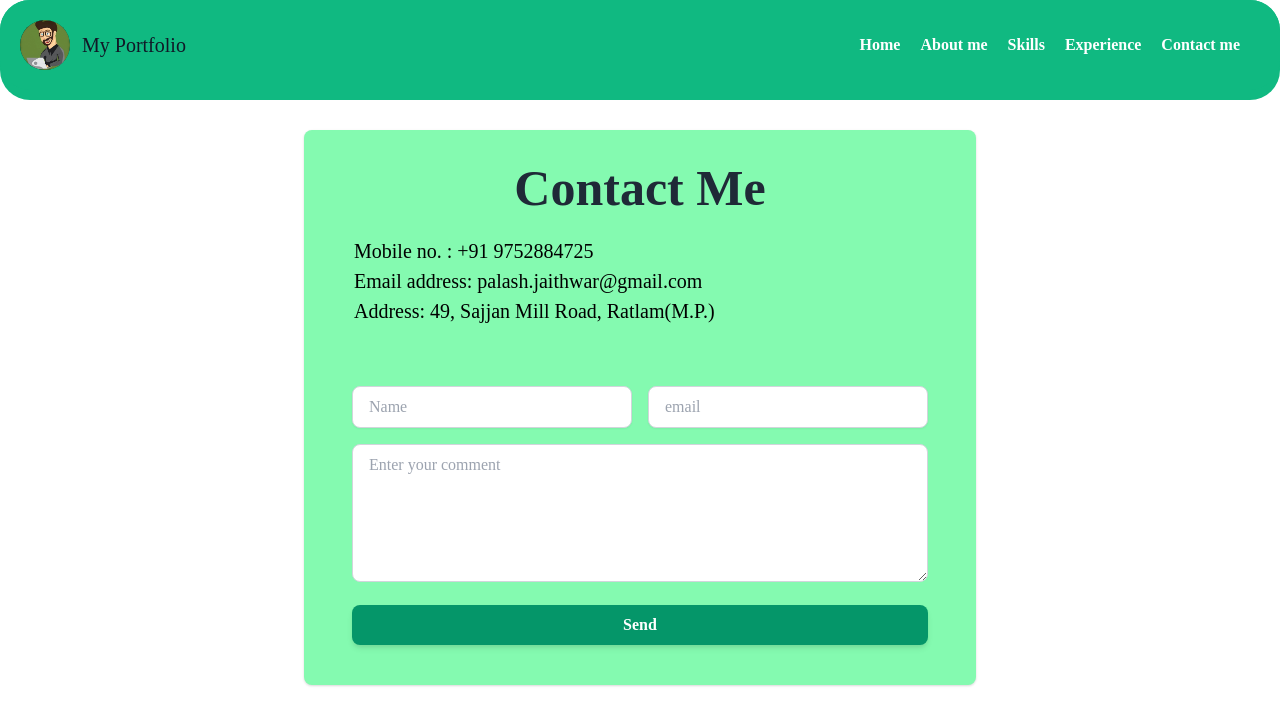
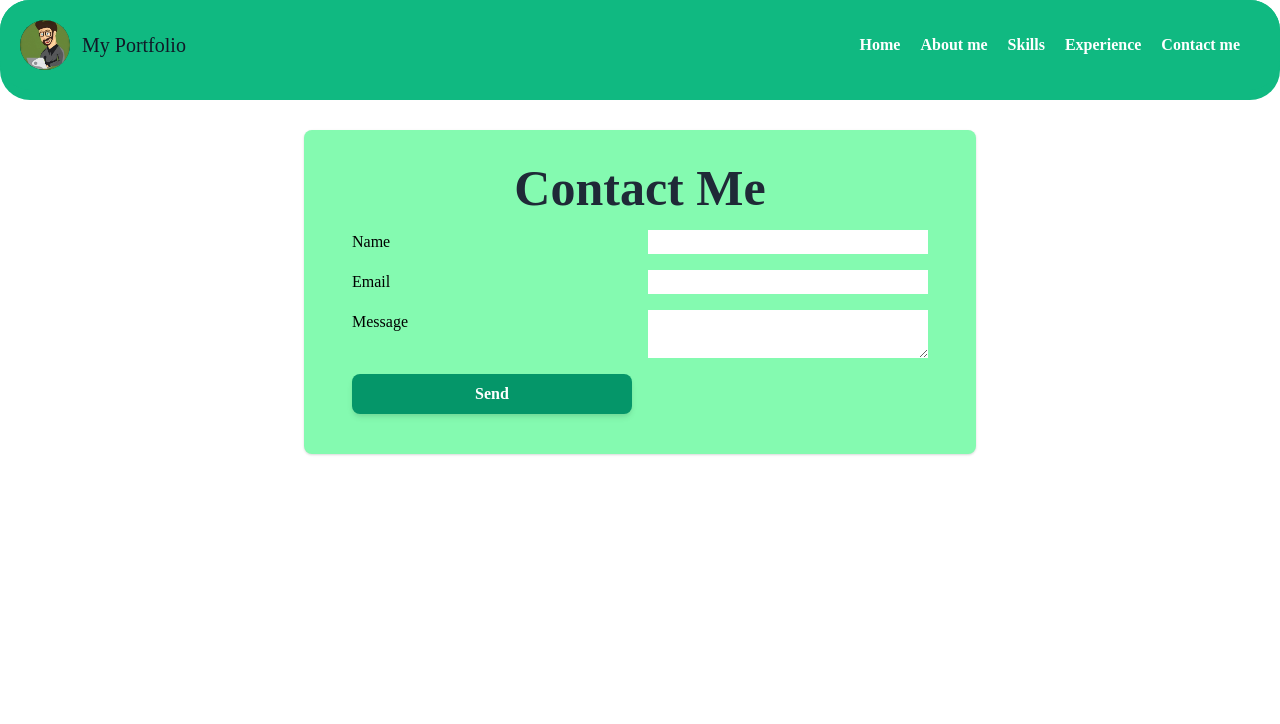
Before and after one commit to pjaithwar/portfolio, a React (Create React App) app: page /contact in a window 1280 px wide. Shown: the top 724 px of the page. Built offline with nearby package versions, Linux system fonts and the light colour scheme.

Commit message:
added receive email feature

```diff
--- a/package.json
+++ b/package.json
@@ -7,6 +7,7 @@
     "@testing-library/jest-dom": "^5.14.1",
     "@testing-library/react": "^11.2.7",
     "@testing-library/user-event": "^12.8.3",
+    "emailjs-com": "^3.1.0",
     "react": "^17.0.2",
     "react-dom": "^17.0.2",
     "react-router-dom": "^5.2.0",
--- a/src/Components/ContactMe.js
+++ b/src/Components/ContactMe.js
@@ -1,40 +1,40 @@
 import React from 'react';
+import emailjs from 'emailjs-com';
+import{ init } from 'emailjs-com';
+init("user_E7v11h5kTFbt5ke42zWlB");
+const ContactMe = () => {
+    function sendEmail(e) {
+        e.preventDefault();
 
-const ContactMe = () => {
-    return(
+        emailjs.sendForm('service_ctrg68i', 'template_ih8fc5j', e.target, 'user_E7v11h5kTFbt5ke42zWlB')
+          .then((result) => {
+              console.log(result.text);
+          }, (error) => {
+              console.log(error.text);
+          });
+          e.target.reset();
+      }
+    return (
 
-<form className="flex" style={{paddingTop:90}}>
-    <div style={{backgroundColor:"#84fab0"}} className="w-full max-w-2xl px-5 py-10 m-auto mt-10 bg-white rounded-lg shadow dark:bg-gray-800">
-        <div style={{fontWeight:"bold",fontSize:50,fontFamily:'"Times New Roman"'}} className="mb-6 text-3xl font-light text-center text-gray-800 dark:text-white">
-            Contact Me
-        </div>
-        <div style={{fontSize:20,margin:30,paddingBottom:30,fontFamily:"sans-serif"}}>
-            <p>Mobile no. : +91 9752884725</p>
-            <p>Email address: palash.jaithwar@gmail.com</p>
-            <p>Address: 49, Sajjan Mill Road, Ratlam(M.P.)</p>
-        </div>
-        <div className="grid max-w-xl grid-cols-2 gap-4 m-auto">
-            <div className="col-span-2 lg:col-span-1">
-                <div className=" relative ">
-                    <input type="text" id="contact-form-name" className=" rounded-lg border-transparent flex-1 appearance-none border border-gray-300 w-full py-2 px-4 bg-white text-gray-700 placeholder-gray-400 shadow-sm text-base focus:outline-none focus:ring-2 focus:ring-purple-600 focus:border-transparent" placeholder="Name"/>
-                    </div>
+        <form onSubmit={sendEmail} className="flex" style={{ paddingTop: 90 }}>
+            <div style={{ backgroundColor: "#84fab0" }} className="w-full max-w-2xl px-5 py-10 m-auto mt-10 bg-white rounded-lg shadow dark:bg-gray-800">
+                <div style={{ fontWeight: "bold", fontSize: 50, fontFamily: '"Times New Roman"' }} className="mb-6 text-3xl font-light text-center text-gray-800 dark:text-white">
+                    Contact Me
                 </div>
-                <div className="col-span-2 lg:col-span-1">
-                    <div className=" relative ">
-                        <input type="text" id="contact-form-email" className=" rounded-lg border-transparent flex-1 appearance-none border border-gray-300 w-full py-2 px-4 bg-white text-gray-700 placeholder-gray-400 shadow-sm text-base focus:outline-none focus:ring-2 focus:ring-purple-600 focus:border-transparent" placeholder="email"/>
-                        </div>
-                    </div>
-                    <div className="col-span-2">
-                        <label className="text-gray-700" for="name">
-                            <textarea className="flex-1 appearance-none border border-gray-300 w-full py-2 px-4 bg-white text-gray-700 placeholder-gray-400 rounded-lg text-base focus:outline-none focus:ring-2 focus:ring-purple-600 focus:border-transparent" id="comment" placeholder="Enter your comment" name="comment" rows="5" cols="40">
-                            </textarea>
-                        </label>
-                    </div>
-                    <div className="col-span-2 text-right">
-                        <button type="submit" className="py-2 px-4  bg-green-600 hover:bg-green-700 focus:ring-indigo-500 focus:ring-offset-indigo-200 text-white w-full transition ease-in duration-200 text-center text-base font-semibold shadow-md focus:outline-none focus:ring-2 focus:ring-offset-2  rounded-lg ">
+
+                <div className="grid max-w-xl grid-cols-2 gap-4 m-auto">
+
+                    <label>Name</label>
+                    <input type="text" name="from_name" />
+                    <label>Email</label>
+                    <input type="email" name="from_email" />
+                    <label>Message</label>
+                    <textarea name="message" />
+
+                    <button type="submit" className="py-2 px-4  bg-green-600 hover:bg-green-700 focus:ring-indigo-500 focus:ring-offset-indigo-200 text-white w-full transition ease-in duration-200 text-center text-base font-semibold shadow-md focus:outline-none focus:ring-2 focus:ring-offset-2  rounded-lg ">
                             Send
                         </button>
-                    </div>
+
                 </div>
             </div>
         </form>
--- a/src/Components/HomePage.js
+++ b/src/Components/HomePage.js
@@ -14,7 +14,7 @@ const HomePage =()=>{
         <section className="text-gray-600 body-font">
   <div className="container mx-auto flex px-5 py-24 md:flex-row flex-col items-center">
     <div className="lg:flex-grow md:w-1/2 lg:pr-24 md:pr-16 flex flex-col md:items-start md:text-left mb-16 md:mb-0 items-center text-center" style={{paddingTop:80}}>
-      <h1 className="title-font sm:text-4xl text-3xl mb-4 font-medium text-gray-900" style={{fontFamily:'"Times New Roman"', fontSize:45}}>I'm Palash Jaithwar
+      <h1 className="title-font sm:text-4xl text-3xl mb-4 font-medium text-gray-900" style={{fontFamily:'"Times New Roman"', fontSize:45}}>Palash Jaithwar
       </h1>
       <p className="mb-8 leading-relaxed" style={{fontSize:20, color:"black", fontWeight:"bold"}}>Hi There!</p>
       <p className="mb-8 leading-relaxed">I'm Palash Jaithwar a MERN Stack Developer, Cross-platform Mobile Developer and also a Guitarist.</p>
--- a/src/Components/Portfolio.js
+++ b/src/Components/Portfolio.js
@@ -14,7 +14,7 @@ const HomePage =()=>{
         <section className="text-gray-600 body-font">
   <div className="container mx-auto flex px-5 py-24 md:flex-row flex-col items-center">
     <div className="lg:flex-grow md:w-1/2 lg:pr-24 md:pr-16 flex flex-col md:items-start md:text-left mb-16 md:mb-0 items-center text-center" style={{paddingTop:80}}>
-      <h1 className="title-font sm:text-4xl text-3xl mb-4 font-medium text-gray-900" style={{fontFamily:'"Times New Roman"', fontSize:45}}>I'm Palash Jaithwar
+      <h1 className="title-font sm:text-4xl text-3xl mb-4 font-medium text-gray-900" style={{fontFamily:'"Times New Roman"', fontSize:45}}>Palash Jaithwar
       </h1>
       <p className="mb-8 leading-relaxed" style={{fontSize:20, color:"black", fontWeight:"bold"}}>Hi There!</p>
       <p className="mb-8 leading-relaxed">I'm Palash Jaithwar a MERN Stack Developer, Cross-platform Mobile Developer and also a Guitarist.</p>
```
Also changed, not shown: 1 other file (tests, documents, lock files or other folders).
